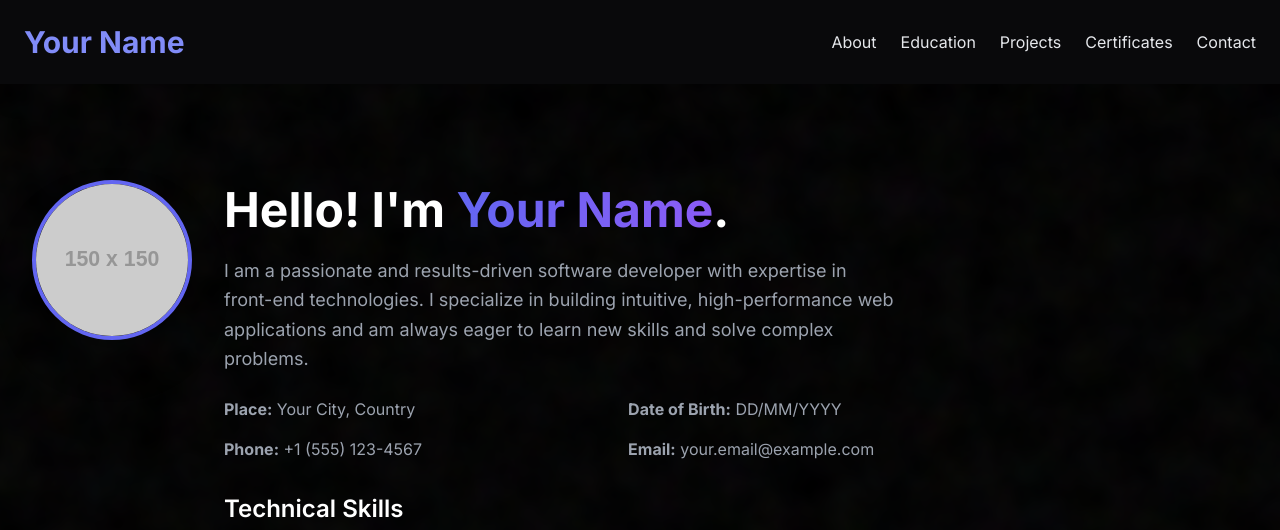
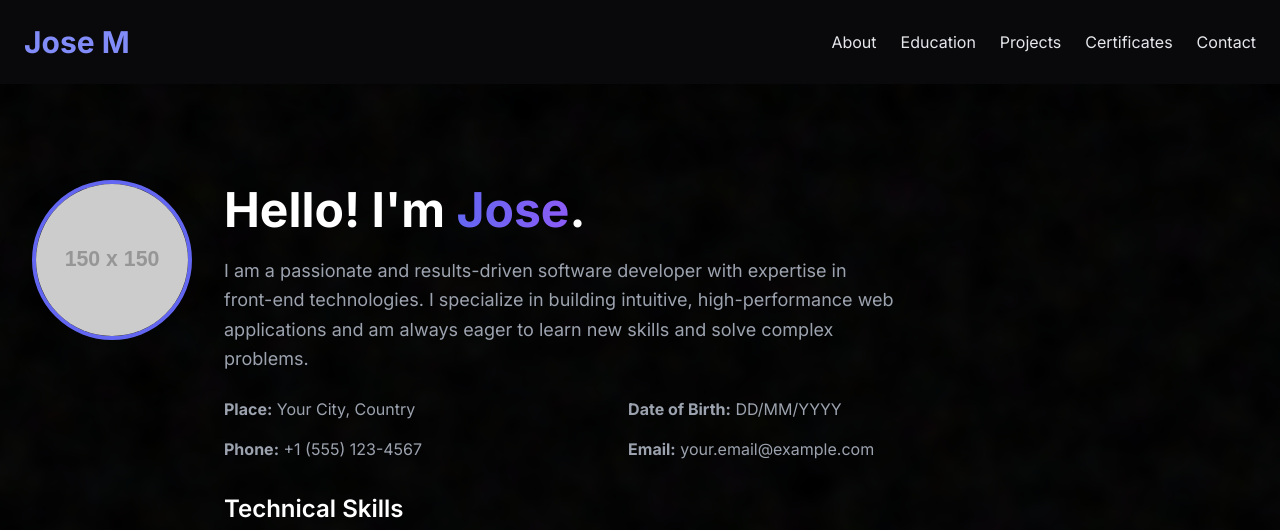
Before and after one commit to josekuttu/my_professional_portfolio, a plain HTML site: page index.html in a window 1280 px wide. Shown: the top 530 px of the page. Drawn offline with nearby package versions, Linux system fonts and the light colour scheme; placeholder pictures from the web are drawn by us.

Commit message:
Changed name

```diff
--- a/index.html
+++ b/index.html
@@ -85,7 +85,7 @@
     <!-- Header Section -->
     <header class="bg-zinc-950 p-6 shadow-xl sticky top-0 z-50">
         <div class="container mx-auto flex justify-between items-center">
-            <h1 class="text-3xl font-bold text-indigo-400">Your Name</h1>
+            <h1 class="text-3xl font-bold text-indigo-400">Jose M</h1>
             <nav>
                 <ul class="flex space-x-4 sm:space-x-6 text-sm sm:text-base">
                     <li><a href="#about" class="hover:text-indigo-400 transition-colors">About</a></li>
@@ -108,7 +108,7 @@
             </div>
 
             <div class="text-center md:text-left">
-                <h2 class="text-5xl font-extrabold text-white mb-4 leading-tight">Hello! I'm <span class="hero-gradient">Your Name</span>.</h2>
+                <h2 class="text-5xl font-extrabold text-white mb-4 leading-tight">Hello! I'm <span class="hero-gradient">Jose</span>.</h2>
                 <p class="text-lg leading-relaxed mb-6 max-w-2xl mx-auto md:mx-0 text-gray-400">
                     <!-- IMPORTANT: Replace this placeholder text with your actual professional summary -->
                     I am a passionate and results-driven software developer with expertise in front-end technologies. I specialize in building intuitive, high-performance web applications and am always eager to learn new skills and solve complex problems.
```
